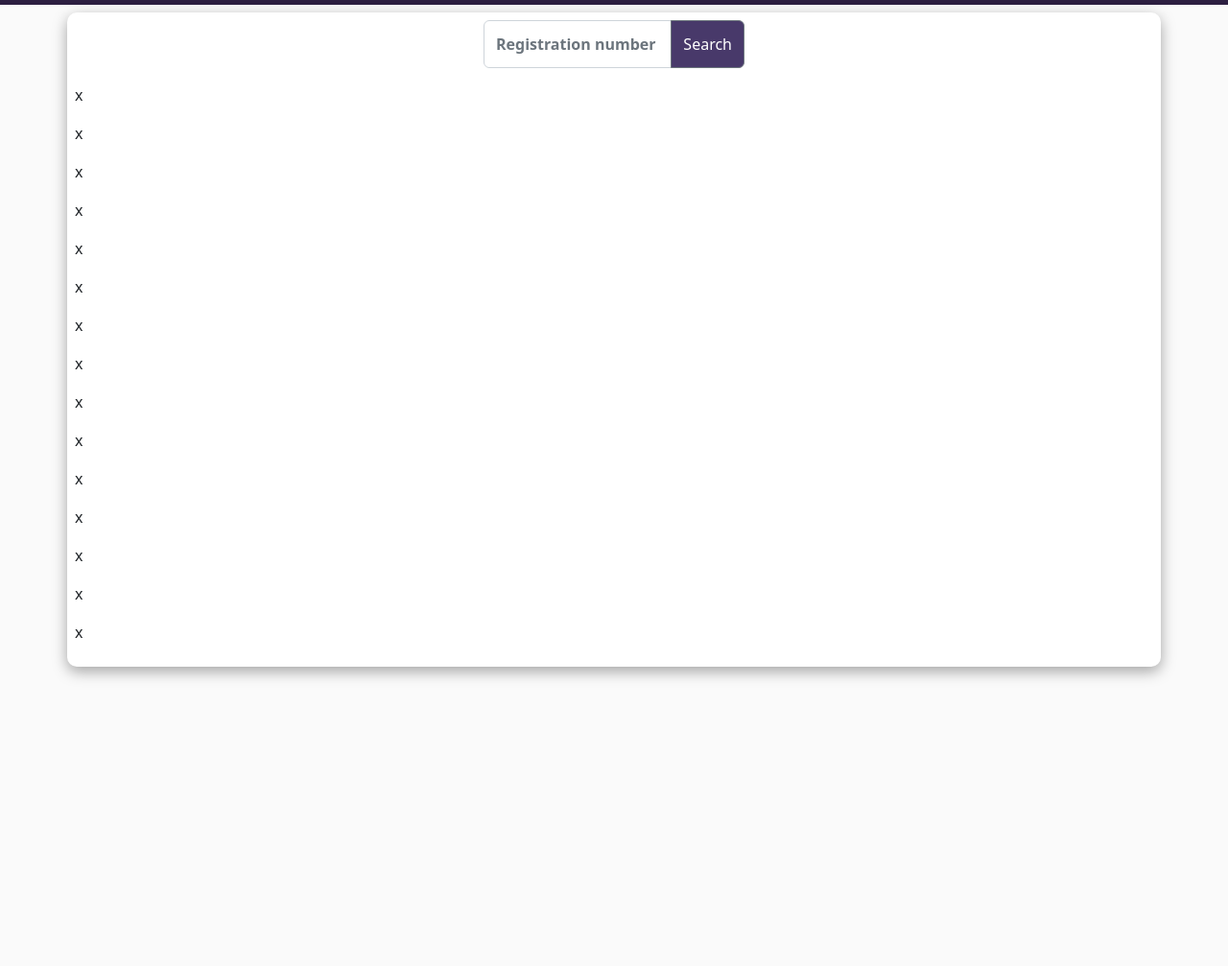
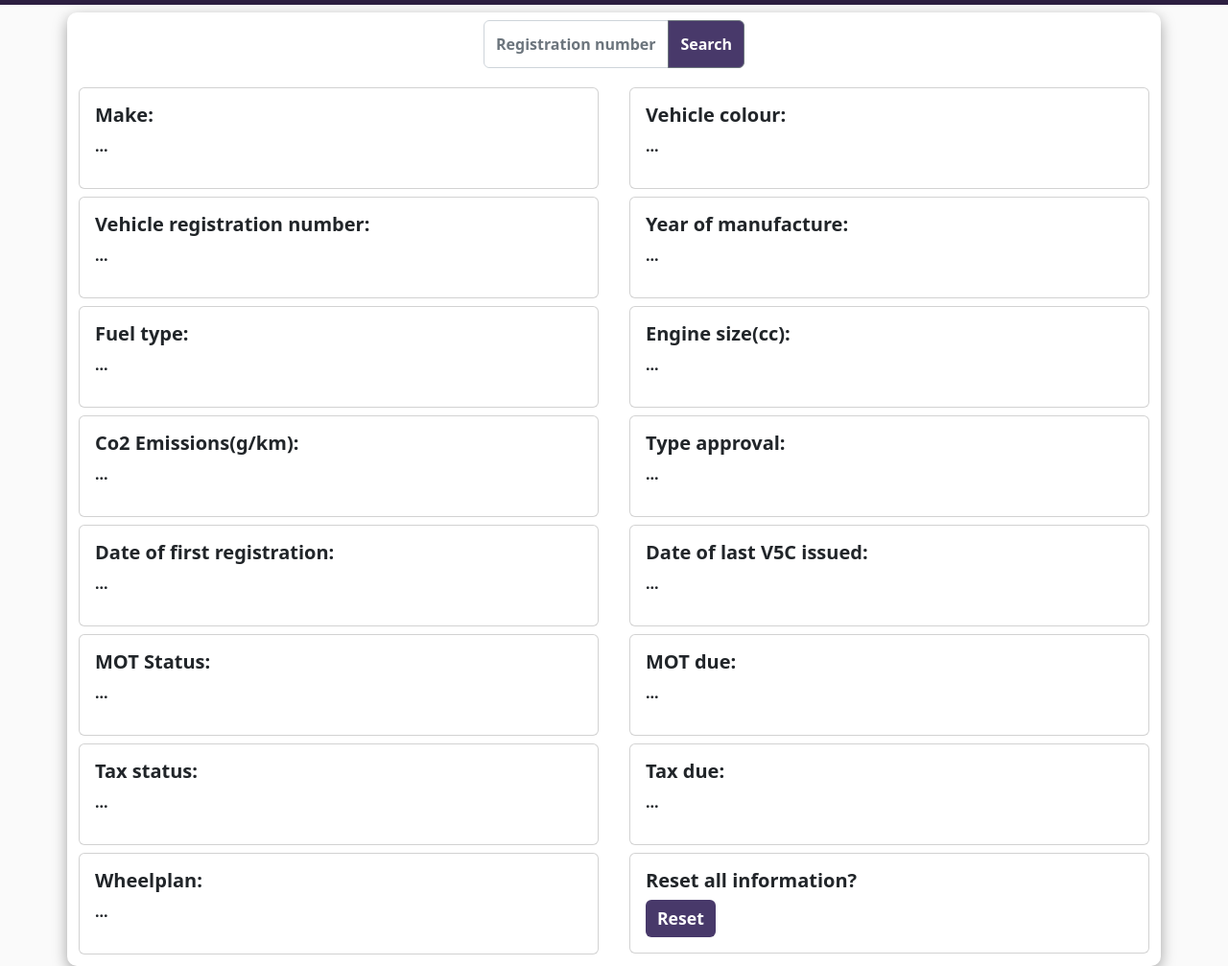
Before and after one commit to saroff03/vehicle-checker-uk-bg, a website: page src/index.html in a window 1280 px wide. Shown: the part 68-1075 px from the top of the page at 96% size. Before the commit the page ends 800 px from the top, so only its background shows below. Drawn offline with nearby package versions, Linux system fonts and the light colour scheme.

Commit message:
finish styling, added reset button

```diff
--- a/src/css/styles.css
+++ b/src/css/styles.css
@@ -46,6 +46,7 @@ a:active, a:focus, a:hover {
 }
 
 #search-btn {
+  font-weight: bold;
   background-color: #48396a;
   color: white;
 }
@@ -69,3 +70,28 @@ a:active, a:focus, a:hover {
   margin: auto;
   width: 17rem;
 }
+
+ul {
+  border: none !important;
+}
+
+.btn-primary {
+  border: #5b588a;
+  background-color: #48396a;
+  color: white;
+  font-weight: bold;
+  font-size: 1.1rem;
+}
+
+.btn-primary:hover, .btn-primary:active {
+  background-color: #5b588a !important;
+  color: white !important;
+}
+
+h5 {
+  font-weight: bolder;
+}
+
+p {
+  font-weight: bold;
+}
--- a/src/index.html
+++ b/src/index.html
@@ -61,21 +61,139 @@
       <button class="btn btn-outline-secondary" type="button" id="search-btn">Search</button>
     </div>
 
-    <p id="emissions">x</p>
-    <p id="colour">x</p>
-    <p id="lastv5">x</p>
-    <p id="engine">x</p>
-    <p id="fuel">x</p>
-    <p id="make">x</p>
-    <p id="firstReg">x</p>
-    <p id="mot">x</p>
-    <p id="regNumber">x</p>
-    <p id="taxDue">x</p>
-    <p id="taxStatus">x</p>
-    <p id="typeApproval">x</p>
-    <p id="wheelplan">x</p>
-    <p id="yearOfManufacture">x</p>
-    <p id="motStatus">x</p>
+
+    <!--Data cards-->
+    <div class="row">
+      <div class="col-sm-6">
+        <div class="card m-1">
+          <div class="card-body">
+            <h5 class="card-title">Make:</h5>
+            <p id="make">...</p>
+          </div>
+        </div>
+      </div>
+      <div class="col-sm-6">
+        <div class="card m-1">
+          <div class="card-body">
+            <h5 class="card-title">Vehicle colour:</h5>
+            <p id="colour">...</p>
+          </div>
+        </div>
+      </div>
+      <div class="col-sm-6">
+        <div class="card m-1">
+          <div class="card-body">
+            <h5 class="card-title">Vehicle registration number:</h5>
+            <p id="regNumber">...</p>
+          </div>
+        </div>
+      </div>
+      <div class="col-sm-6">
+        <div class="card m-1">
+          <div class="card-body">
+            <h5 class="card-title">Year of manufacture:</h5>
+            <p id="yearOfManufacture">...</p>
+          </div>
+        </div>
+      </div>
+      <div class="col-sm-6">
+        <div class="card m-1">
+          <div class="card-body">
+            <h5 class="card-title">Fuel type:</h5>
+            <p id="fuel">...</p>
+          </div>
+        </div>
+      </div>
+      <div class="col-sm-6">
+        <div class="card m-1">
+          <div class="card-body">
+            <h5 class="card-title">Engine size(cc):</h5>
+            <p id="engine">...</p>
+          </div>
+        </div>
+      </div>
+      <div class="col-sm-6">
+        <div class="card m-1">
+          <div class="card-body">
+            <h5 class="card-title">Co2 Emissions(g/km):</h5>
+            <p id="emissions">...</p>
+          </div>
+        </div>
+      </div>
+      <div class="col-sm-6">
+        <div class="card m-1">
+          <div class="card-body">
+            <h5 class="card-title">Type approval:</h5>
+            <p id="typeApproval">...</p>
+          </div>
+        </div>
+      </div>
+      <div class="col-sm-6">
+        <div class="card m-1">
+          <div class="card-body">
+            <h5 class="card-title">Date of first registration:</h5>
+            <p id="firstReg">...</p>
+          </div>
+        </div>
+      </div>
+      <div class="col-sm-6">
+        <div class="card m-1">
+          <div class="card-body">
+            <h5 class="card-title">Date of last V5C issued:</h5>
+            <p id="lastv5">...</p>
+          </div>
+        </div>
+      </div>
+      <div class="col-sm-6">
+        <div class="card m-1">
+          <div class="card-body">
+            <h5 class="card-title">MOT Status:</h5>
+            <p id="motStatus">...</p>
+          </div>
+        </div>
+      </div>
+      <div class="col-sm-6">
+        <div class="card m-1">
+          <div class="card-body">
+            <h5 class="card-title">MOT due:</h5>
+            <p id="mot">...</p>
+          </div>
+        </div>
+      </div>
+      <div class="col-sm-6">
+        <div class="card m-1">
+          <div class="card-body">
+            <h5 class="card-title">Tax status:</h5>
+            <p id="taxStatus">...</p>
+          </div>
+        </div>
+      </div>
+      <div class="col-sm-6">
+        <div class="card m-1">
+          <div class="card-body">
+            <h5 class="card-title">Tax due:</h5>
+            <p id="taxDue">...</p>
+          </div>
+        </div>
+      </div>
+
+      <div class="col-sm-6">
+        <div class="card m-1">
+          <div class="card-body">
+            <h5 class="card-title">Wheelplan:</h5>
+            <p id="wheelplan">...</p>
+          </div>
+        </div>
+      </div>
+      <div class="col-sm-6">
+        <div class="card m-1">
+          <div class="card-body">
+            <h5 class="card-title">Reset all information?</h5>
+            <button class="btn btn-primary" id="resetBtn">Reset</button>
+          </div>
+        </div>
+      </div>
+    </div>
   </div>
 </body>
 </html>
--- a/src/js/main.js
+++ b/src/js/main.js
@@ -1,4 +1,5 @@
 const searchBtn = document.getElementById("search-btn")
+const resetBtn = document.getElementById("resetBtn")
 let emissions = document.getElementById("emissions")
 let vehicleColour = document.getElementById("colour")
 let lastv5c = document.getElementById("lastv5")
@@ -64,3 +65,23 @@ function upperCaseF(a){
       a.value = a.value.toUpperCase();
   }, 1);
 }
+
+function resetInfo () {
+  emissions.innerHTML = "..." ;
+    lastv5c.innerHTML = "..." ;
+    engine.innerHTML = "..." ;
+    fuel.innerHTML = "..." ;
+    make.innerHTML = "..." ;
+    firstReg.innerHTML = "..." ;
+    mot.innerHTML = "..." ;
+    motStatus.innerHTML = "..." ;
+    regNumber.innerHTML = "..." ;
+    taxDue.innerHTML = "..." ;
+    taxStatus.innerHTML = "..." ;
+    typeApproval.innerHTML = "..." ;
+    wheelplan.innerHTML = "..." ;
+    manufacture.innerHTML = "..." ;
+    vehicleColour.innerHTML ="..." ;
+}
+
+resetBtn.addEventListener("click", resetInfo);
```
